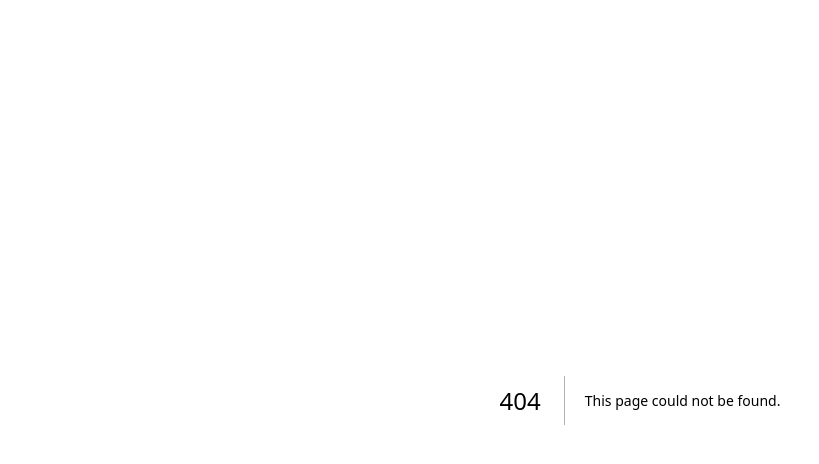
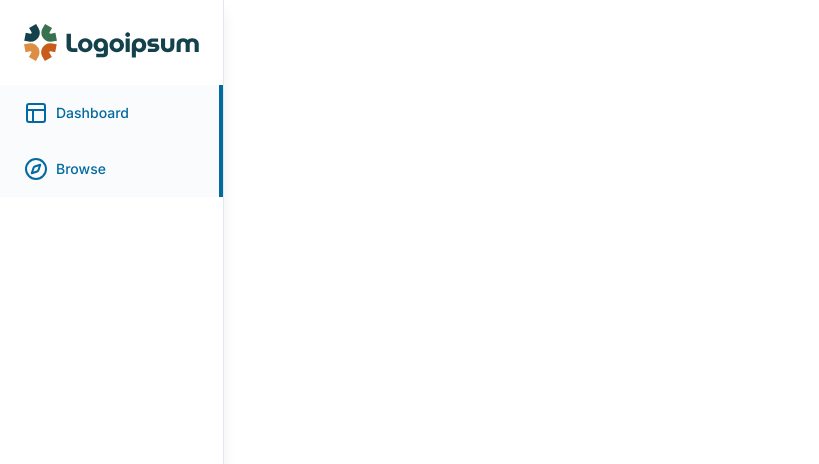
Before and after one commit to dirudeen/lms-app, a Next.js app: page /search in a window 1280 px wide. Before the commit this address had no page. Shown: the top 464 px of the page, without its empty margins (0-819 px from the left). Built offline with nearby package versions, Linux system fonts and the light colour scheme.

Commit message:
Create search page

```diff
--- /dev/null
+++ b/src/app/(dashboard)/(routes)/search/page.tsx
@@ -0,0 +1,3 @@
+export default function SearchPage(){
+    return <div>This is the search page</div>
+}
```
